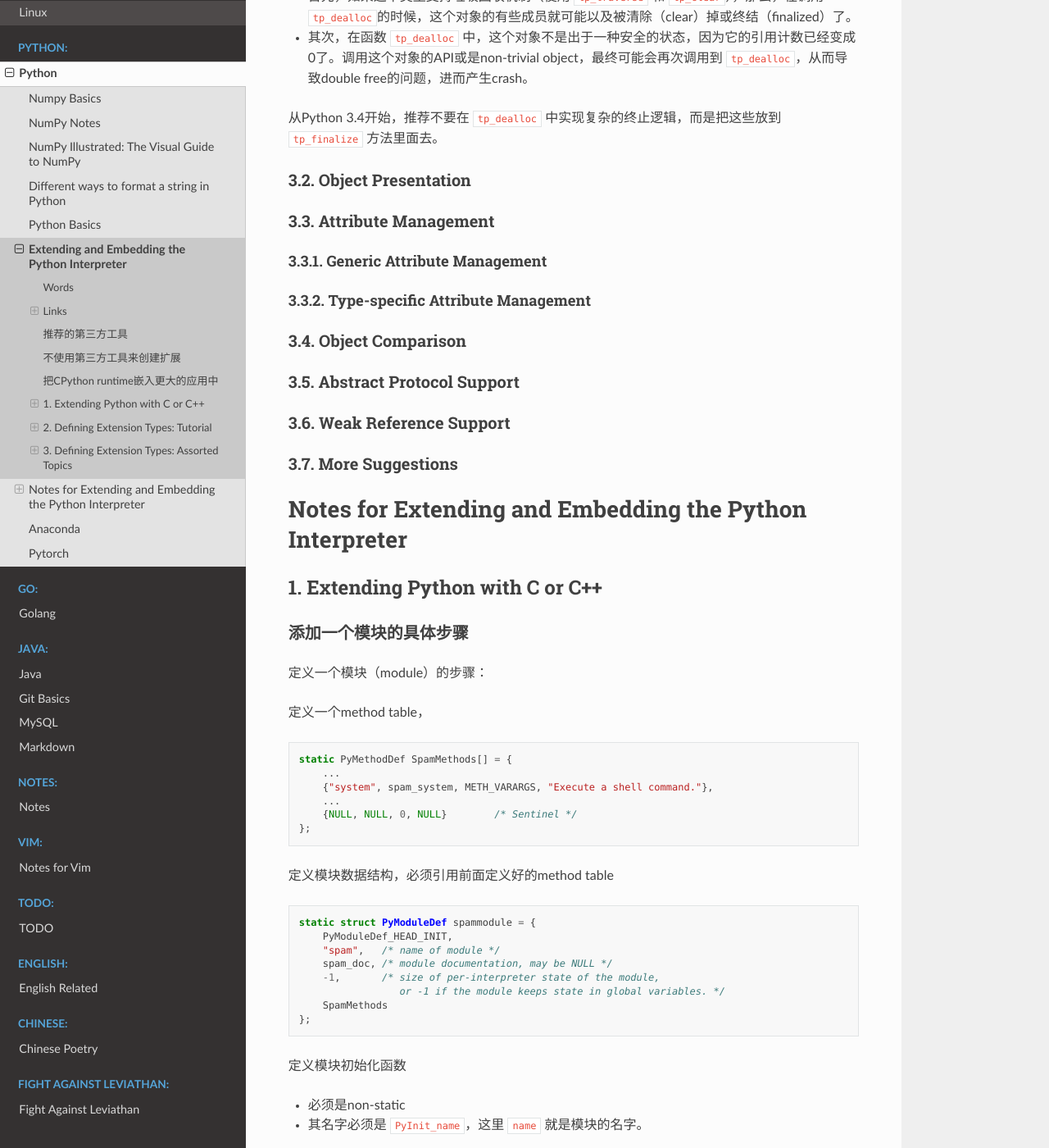
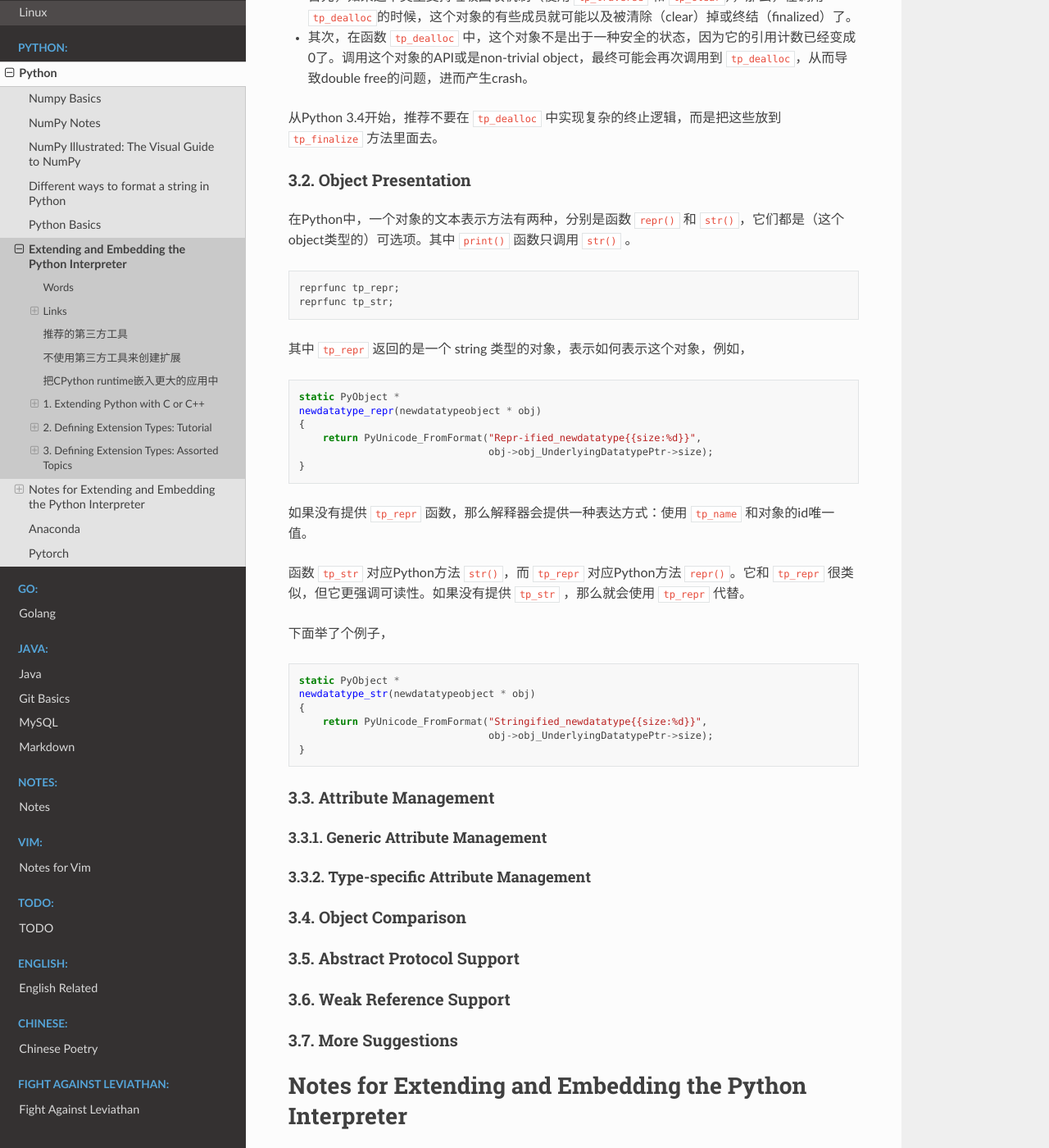
Before and after one commit to Pyrad/pyradnotes, a Sphinx documentation site: the page built from source/Python/ExtendingAndEmbeddingThePythonInterpreter.md, in a window 1280 px wide and 1400 px high, scrolled down 55890 px. Shown: the whole window at 82% size. Built offline with Sphinx 7.4.7 and the Read the Docs theme 2.0.0, drawn with Linux system fonts in a browser that asks for light colours; a script that is not in the unit is left out.

Commit message:
Python EEPI Finished section 3.2

````diff
--- a/source/Python/ExtendingAndEmbeddingThePythonInterpreter.md
+++ b/source/Python/ExtendingAndEmbeddingThePythonInterpreter.md
@@ -2480,15 +2480,49 @@ my_dealloc(PyObject *obj)
 
 从Python 3.4开始，推荐不要在 `tp_dealloc` 中实现复杂的终止逻辑，而是把这些放到 `tp_finalize` 方法里面去。
 
-
-
-
-
-
-
-
-
 ### 3.2. Object Presentation
+
+在Python中，一个对象的文本表示方法有两种，分别是函数 `repr()` 和 `str()`，它们都是（这个object类型的）可选项。其中 `print()` 函数只调用 `str()` 。
+
+```cpp
+reprfunc tp_repr;
+reprfunc tp_str;
+```
+
+其中 `tp_repr` 返回的是一个 string 类型的对象，表示如何表示这个对象，例如，
+
+```cpp
+static PyObject *
+newdatatype_repr(newdatatypeobject * obj)
+{
+    return PyUnicode_FromFormat("Repr-ified_newdatatype{{size:%d}}",
+                                obj->obj_UnderlyingDatatypePtr->size);
+}
+```
+
+如果没有提供 `tp_repr` 函数，那么解释器会提供一种表达方式：使用 `tp_name` 和对象的id唯一值。
+
+函数 `tp_str` 对应Python方法 `str()`，而 `tp_repr` 对应Python方法 `repr()`。它和 `tp_repr` 很类似，但它更强调可读性。如果没有提供 `tp_str` ，那么就会使用 `tp_repr` 代替。
+
+下面举了个例子，
+
+```cpp
+static PyObject *
+newdatatype_str(newdatatypeobject * obj)
+{
+    return PyUnicode_FromFormat("Stringified_newdatatype{{size:%d}}",
+                                obj->obj_UnderlyingDatatypePtr->size);
+}
+```
+
+
+
+
+
+
+
+
+
 
 ### 3.3. Attribute Management
 
````
